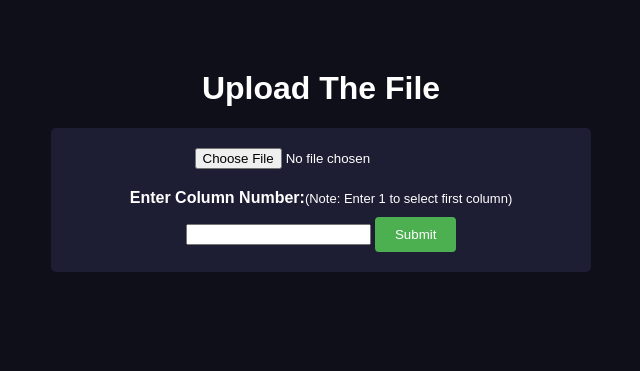
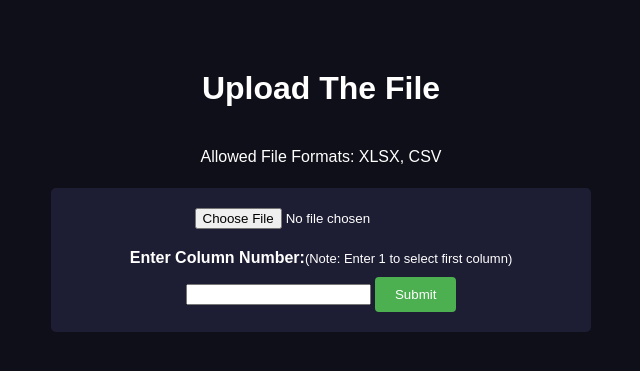
Before and after one commit to ShrutiSharma77/research-data-analyzer, a Flask app: page / in a window 1280 px wide. Shown: the part 98-469 px from the top of the page, without its empty margins (319-959 px from the left). Run offline with Flask 2, Linux system fonts and the light colour scheme.

Commit message:
added csv

```diff
--- a/app.py
+++ b/app.py
@@ -14,13 +14,21 @@ def home():
 
 @app.route('/process', methods=['POST'])
 def process():
-    xlsx_file = request.files['file']
-    column_number = int(request.form['column'])-1
+    file = request.files['file']
+    column_number = int(request.form['column']) - 1
 
-    if xlsx_file:
-        df = pd.read_excel(xlsx_file)
+    if file:
+        # Check the file extension
+        if file.filename.endswith('.xlsx'):
+            df = pd.read_excel(file)
+        elif file.filename.endswith('.csv'):
+            df = pd.read_csv(file)
+        else:
+            return "Unsupported file format."
+
         if column_number < 0 or column_number >= df.shape[1]:
             return "Invalid column number."
+
         selected_column = df.iloc[:, column_number]
 
         averages = []
@@ -33,17 +41,12 @@ def process():
 
         averages_flattened = avg_dia.flatten()
 
-        j = 1
-        average_values = []
-        for value in averages_flattened:
-            average_values.append(f"{value:.4f}")  # Remove the braces and format the value
-            j = j + 1
+        average_values = [f"{value:.4f}" for value in averages_flattened]
 
         session['avg_dia'] = avg_dia.tolist()
         total_grains = len(avg_dia)
 
-        return render_template('result.html', selected_column=selected_column.tolist(), averages=average_values, avg_dia=avg_dia,total_grains=total_grains)
-
+        return render_template('result.html', selected_column=selected_column.tolist(), averages=average_values, avg_dia=avg_dia, total_grains=total_grains)
 
     return "No file uploaded."
 
--- a/static/css/style.css
+++ b/static/css/style.css
@@ -8,6 +8,12 @@ h1 {
     text-align: center;
     margin-top: 0;
     padding-top: 20px;
+}
+h4 {
+    text-align: center;
+    margin-top: 0;
+    padding-top: 20px;
+    font-weight: lighter;
 }
 
 .navbar {
--- a/templates/index.html
+++ b/templates/index.html
@@ -13,6 +13,7 @@
     </div>
     <div class="form-upload">
         <h1>Upload The File</h1>
+        <h4>Allowed File Formats: XLSX, CSV</h4>
         <form action="/process" method="post" enctype="multipart/form-data">
             <input type="file" name="file" id="file" required>
             <label for="column">Enter Column Number:<span id = 'note'>(Note: Enter 1 to select first column)</span></label>
```
